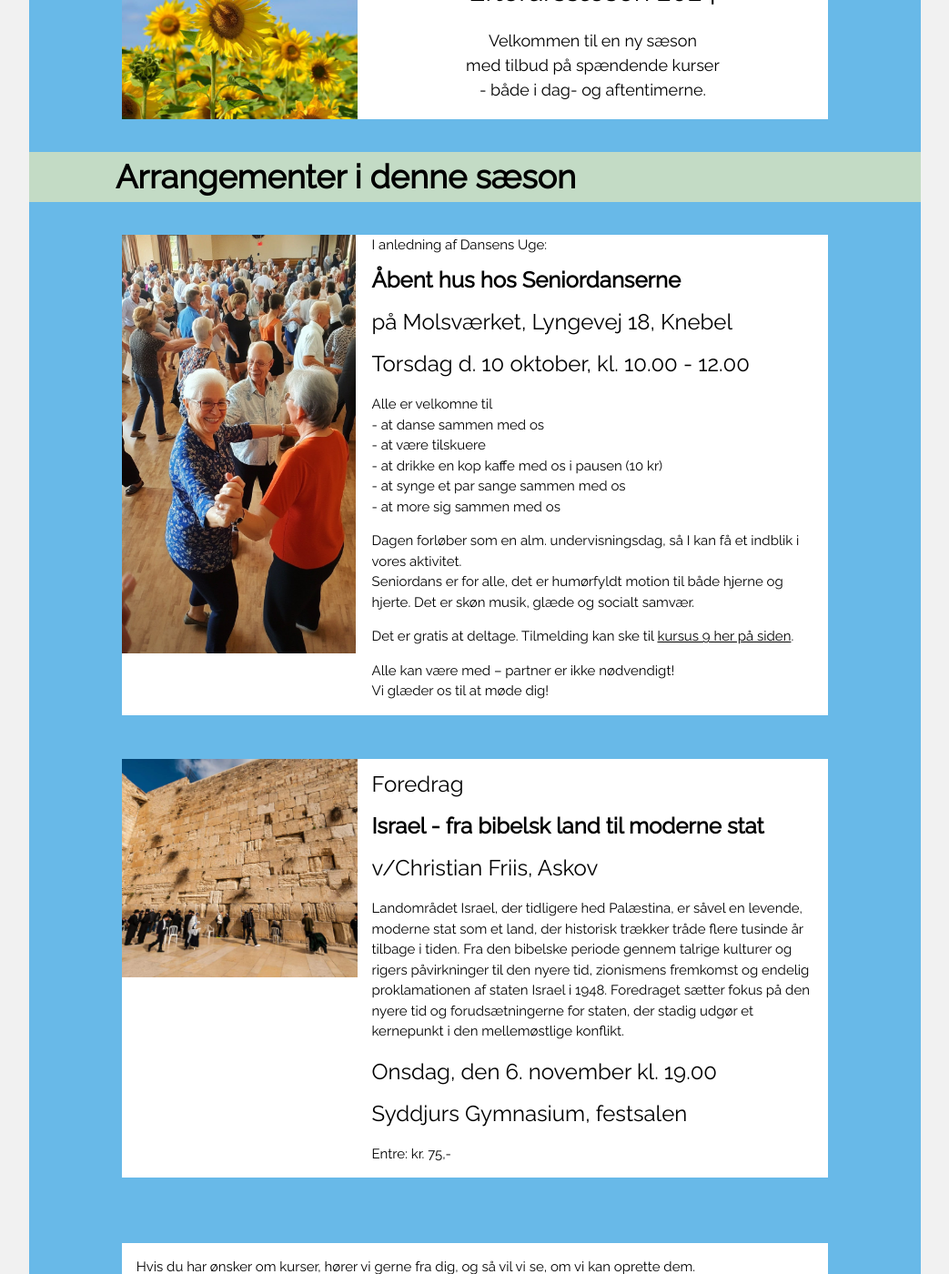
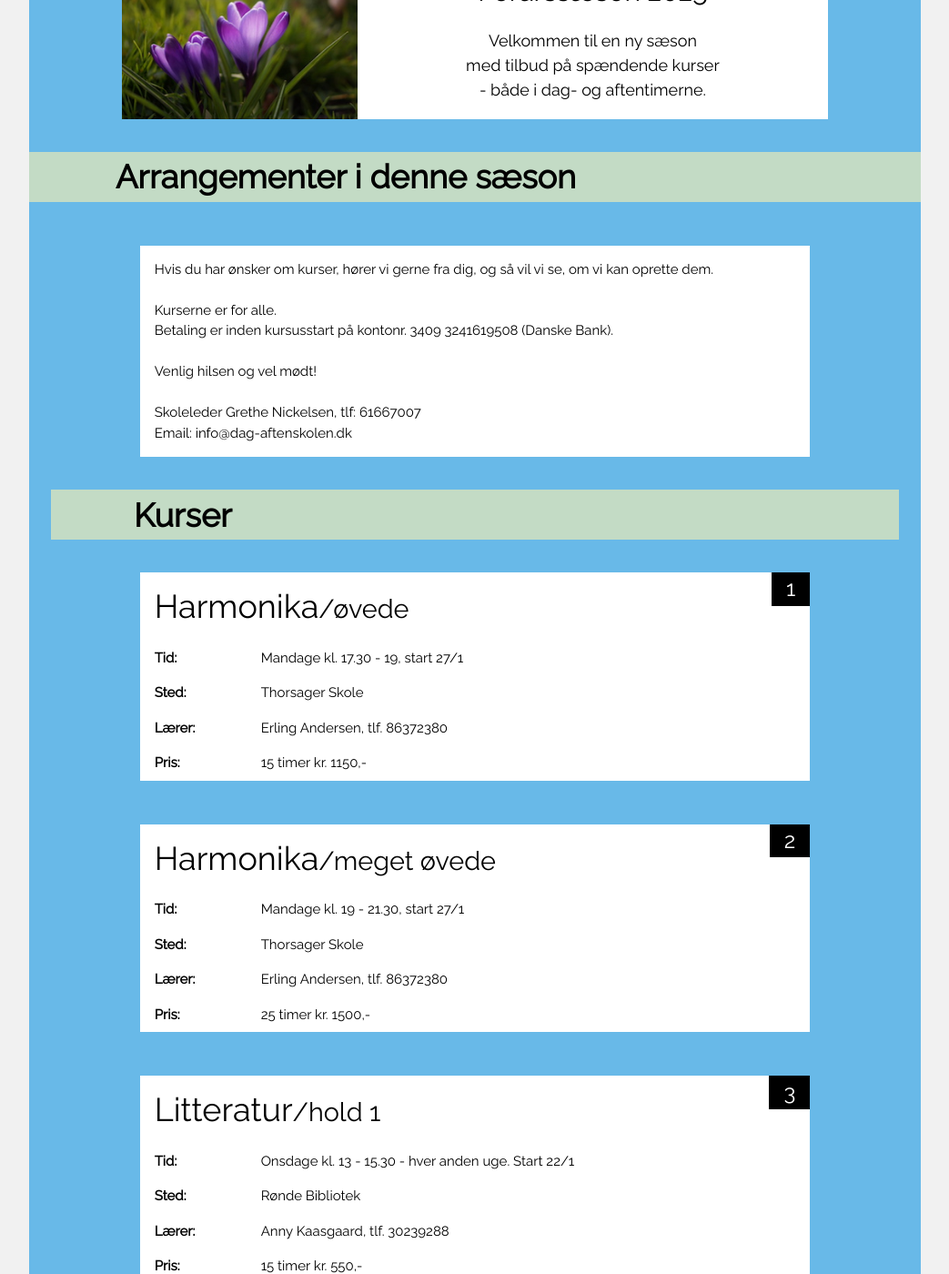
Before and after one commit to nickelsen/dag-aftenskolen.dk, a Jekyll site: the page built from index.html, in a window 1280 px wide and 1400 px high, scrolled down 286 px. Shown: the whole window at 91% size, without its empty margins (118-1161 px from the left). Built offline with Jekyll 4.4.1, drawn with Linux system fonts in a browser that asks for light colours; comment, search, counter and statistics services are not loaded; some of the changed text lies outside the part shown.

Commit message:
Forår 2025

```diff
--- a/index.html
+++ b/index.html
@@ -7,10 +7,10 @@ layout: default
         <div class="w3-col l10">
             <div class="w3-cell-row w3-white">
                 <div class="w3-col l4 w3-hide-small w3-hide-medium">
-                    <img src="{{ '/assets/img/efteraar.jpg' | relative_url }}" class="w3-image">
+                    <img src="{{ '/assets/img/foraar.jpg' | relative_url }}" class="w3-image">
                 </div>
                 <div class="w3-col l8 w3-white w3-center w3-container">
-                    <h2>Efterårssæson 2024</h2>
+                    <h2>Forårssæson 2025</h2>
                     <p class="w3-large">
                         Velkommen til en ny sæson<br/>
                         med tilbud på spændende kurser<br/>
@@ -83,92 +83,6 @@ layout: default
       <div class="w3-col l1"><p></p></div>
     </div>
     -->
-    <div class="w3-row w3-padding-24">
-        <div class="w3-col l1"><p></p></div>
-        <div class="w3-col l10">
-            <div class="w3-row w3-white">
-                <div class="w3-col l4 w3-hide-small w3-hide-medium">
-                    <img src="{{ '/assets/img/seniordans.jpg' | relative_url }}" class="w3-image w3-hide-small w3-hide-medium" style="height: 460px; object-fit: cover;">
-                </div>
-                <div class="w3-col l8 w3-container">
-                    I anledning af Dansens Uge:
-
-                    <h3><b>Åbent hus hos Seniordanserne</b></h3>
-
-                    <h3>på Molsværket, Lyngevej 18, Knebel</h3>
-
-                    <h3>Torsdag d. 10 oktober, kl. 10.00 - 12.00</h3>
-                    <p>Alle er velkomne til<br/>
-                        - at danse sammen med os<br/>
-                        - at være tilskuere<br/>
-                        - at drikke en kop kaffe med os i pausen (10 kr)<br/>
-                        - at synge et par sange sammen med os<br/>
-                        - at more sig sammen med os</p>
-
-                    <p>Dagen forløber som en alm. undervisningsdag, så I kan få et indblik i vores aktivitet.<br/>
-                        Seniordans er for alle, det er humørfyldt motion til både hjerne og hjerte. Det er skøn musik, glæde og socialt samvær.</p>
-
-                    <p>Det er gratis at deltage. Tilmelding kan ske til <a href="{% link tilmelding.html %}">kursus 9 her på siden</a>.</p>
-
-                    <p>Alle kan være med – partner er ikke nødvendigt!<br/>
-                        Vi glæder os til at møde dig!</p>
-                </div>
-            </div>
-        </div>
-        <div class="w3-col l1"><p></p></div>
-    </div>
-    <div class="w3-row w3-padding-24">
-      <div class="w3-col l1"><p></p></div>
-      <div class="w3-col l10">
-        <div class="w3-row w3-white">
-          <div class="w3-col l4 w3-hide-small w3-hide-medium">
-            <img src="{{ '/assets/img/israel.jpg' | relative_url }}" class="w3-image w3-hide-small w3-hide-medium" style="height: 240px; object-fit: cover;">
-          </div>
-          <div class="w3-col l8 w3-container">
-            <h3>Foredrag</h3>
-              <h3><b>Israel - fra bibelsk land til moderne stat</b></h3>
-              <h3>v/Christian Friis, Askov</h3>
-              <p>Landområdet Israel, der tidligere hed Palæstina, er såvel en levende, moderne stat som et land, der historisk trækker tråde flere tusinde år tilbage i tiden. Fra den bibelske periode gennem talrige kulturer og rigers påvirkninger til den nyere tid, zionismens fremkomst og endelig proklamationen af staten Israel i 1948. Foredraget sætter fokus på den nyere tid og forudsætningerne for staten, der stadig udgør et kernepunkt i den mellemøstlige konflikt.</p>
-              <h3>Onsdag, den 6. november kl. 19.00</h3>
-              <h3>Syddjurs Gymnasium, festsalen</h3>
-            <p>Entre: kr. 75,-</p>
-          </div>
-        </div>
-      </div>
-      <div class="w3-col l1"><p></p></div>
-    </div>
-<!--
-    <div class="w3-row w3-padding-24">
-      <div class="w3-col l1"><p></p></div>
-      <div class="w3-col l10">
-        <div class="w3-row w3-white">
-          <div class="w3-col l4 w3-hide-small w3-hide-medium">
-            <img src="{{ '/assets/img/kurv.jpg' | relative_url }}" class="w3-image w3-hide-small w3-hide-medium" style="height: 240px; object-fit: cover;">
-          </div>
-          <div class="w3-col l8 w3-container">
-            <h3>Nyt kursus</h3>
-              <h1>Kurve-/løbbinding</h1>
-              <h3>ved Ellen Weber Carlsen</h3>
-              <p>”Løb” er et gammelt ord for ”kurv,” så løbbinding betyder altså kurvebinding, og dette kursus vil have fokus
-                  på de elementære teknikker, der skal til for at binde alt fra bordskånere over brødkurve til kurve til
-                  strikketøj mm.<br/>
-                  Løbbinding er en fantastisk teknik, hvis man tænker i bæredygtighed og genbrug, og der er næsten ingen
-                  grænser for, hvilke materialer, der kan bruges.<br/>
-                  Dette kursus vil fokusere på brug af tekstiler, så har du gamle duge, t-shirts, sengelinned, viskestykker
-                  o.lign., som bare ligger og fylder op, så tag det med! På kurset vil der i øvrigt være mulighed for at tilkøbe
-                  materialer til et farverigt produkt af sari-silke.<br/>
-                  Nogle vil have stiftet bekendtskab med teknikken, hvor zig-zag på symaskinen er brugt til at binde kurven
-                  sammen. På dette kursus bruger vi hænderne, så selv om løbbinding er for alle, skal der alligevel en vis
-                  styrke i fingrene til for at få bundet kurven.</p>
-              <h3>Den 7. og 8. oktober, kl. 10-16</h3>
-              <h3>på Rønde Bibliotek</h3>
-          </div>
-        </div>
-      </div>
-      <div class="w3-col l1"><p></p></div>
-    </div>
--->
-</div>
 <div class="w3-container blue w3-padding-large">
     <div class="w3-row w3-padding-24">
         <div class="w3-col l1"><p></p></div>
```
Also changed, not shown: _data/courses.csv (+8 -9 lines).
